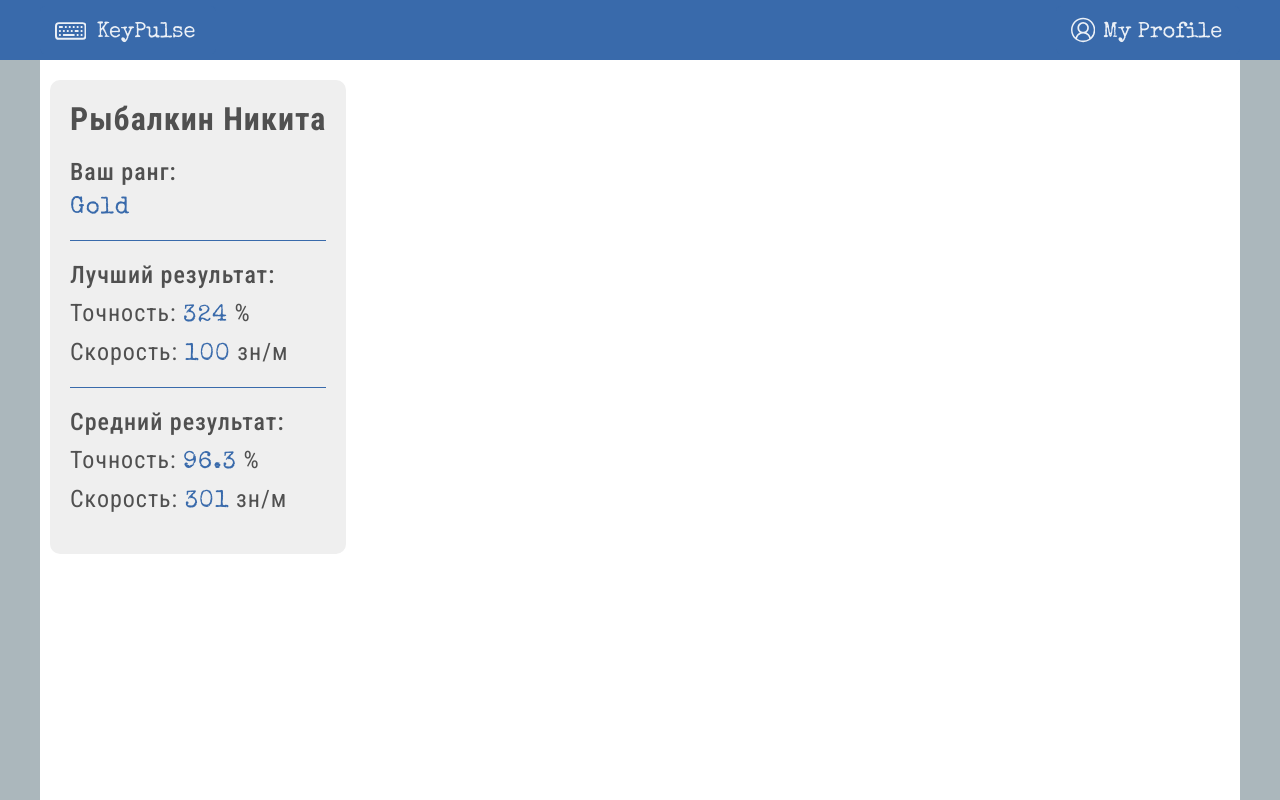
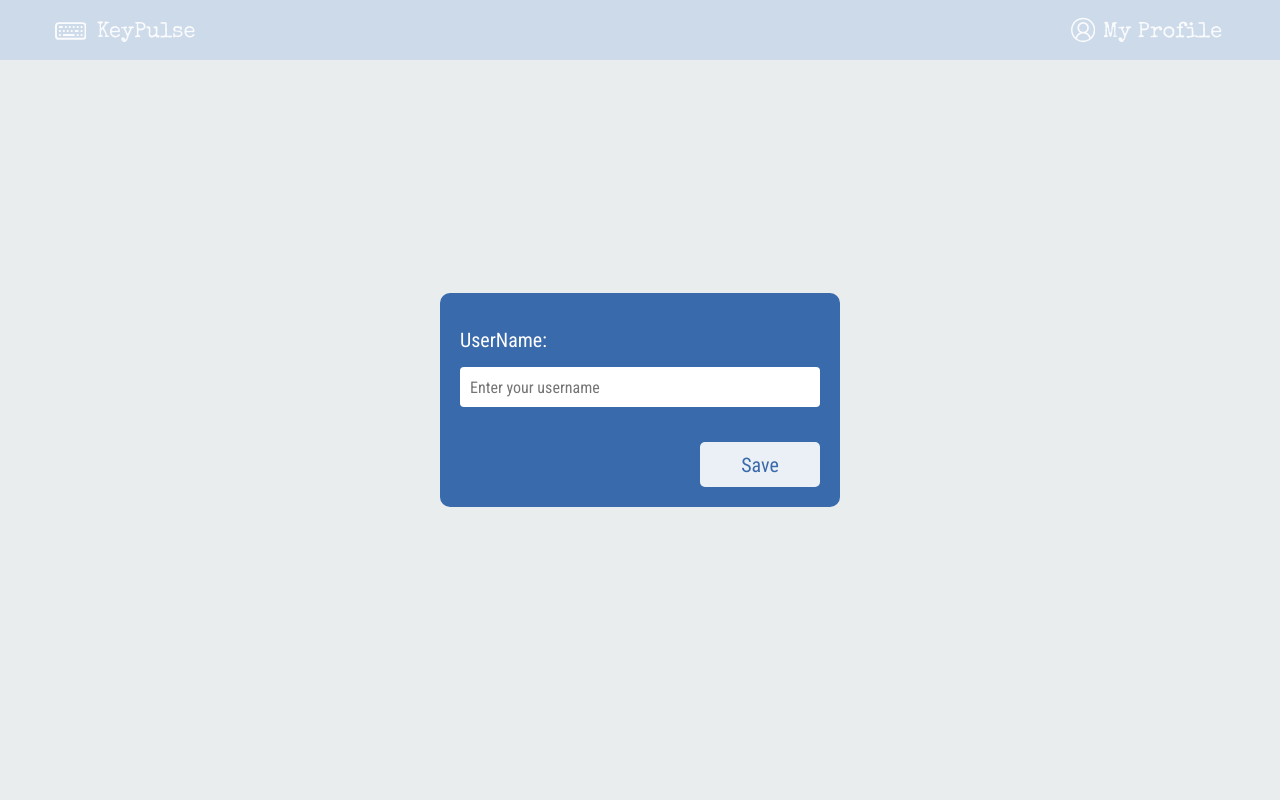
Before and after one commit to neekit95/keypulse, a React (Create React App) app: page /user in a window 1280 px wide. Built offline with nearby package versions, Linux system fonts and the light colour scheme.

Commit message:
local storage username + modals

```diff
--- a/src/components/app/app.tsx
+++ b/src/components/app/app.tsx
@@ -4,6 +4,7 @@ import style from './app.module.scss';
 import Header from "../header/header";
 
 const App: React.FC = () => {
+
 	return (
 		<div className={style.container}>
 			<Header/>
--- a/src/pages/user-page/user-page.module.scss
+++ b/src/pages/user-page/user-page.module.scss
@@ -63,3 +63,54 @@
     }
   }
 }
+
+.modal {
+  background-color: #396aab;
+  position: absolute;
+  top: 50%;
+  left: 50%;
+  right: auto;
+  bottom: auto;
+  margin-right: -50%;
+  transform: translate(-50%, -50%);
+  //padding: 50px;
+  border-radius: 10px;
+  outline: none;
+  display: flex;
+  justify-content: space-around;
+  font-size: 20px;
+  color: white;
+  z-index: 20;
+  //height: ;
+  //width: 100%;
+  height: fit-content;
+
+  .buttonSave {
+    align-self: flex-end;
+    //padding: 5px 10px;
+    width: 120px;
+    height: 45px;
+  }
+}
+
+
+.modal input {
+  width: 100%;
+  height: 40px;
+  padding: 5px 10px;
+  overflow: scroll;
+  border-radius: 4px;
+  font-size: 16px;
+}
+
+.divInput {
+  margin: 15px;
+  gap: 15px;
+  //background-color: red;
+  //height: 100%;
+  width: 100%;
+  display: flex;
+  justify-content: flex-start;
+  align-items: flex-start;
+  flex-direction: column;
+}
--- a/src/pages/user-page/user-page.tsx
+++ b/src/pages/user-page/user-page.tsx
@@ -1,42 +1,139 @@
 import React, {useState} from 'react';
 import style from './user-page.module.scss'
+import Modal from 'react-modal';
 
 const UserPage = () => {
-    const [name, setName] = useState('Рыбалкин Никита');
-    const [bestAccuracy, setBestAccuracy] = useState(100);
-    const [middleAccuracy, setMiddleAccuracy] = useState(96.3);
-    const [bestSpeed, setBestSpeed] = useState(324)
-    const [middleSpeed, setMiddleSpeed] = useState(301);
-    const [rang, setRang] = useState('Gold');
+	const [name, setName] = useState<string | null>(null);
+	const [isModalOpen, setIsModalOpen] = useState(true);
+	const [readyToClear, setReadyToClear] = useState(false);
+	const [isOpenClearModal, setIsOpenClearModal] = useState(false);
+
+	interface User {
+		userName: string | null;
+		userAccuracy: string | null;
+		userSpeed: string | null;
+		userRang: string | null;
+		userBestResult: {
+			userBestAccruracy: string | null;
+			userBestSpeed: string | null;
+		};
+		userMiddleResult: {
+			userMiddleAccruracy: string | null,
+			userMiddleSpeed: string | null,
+		}
+	}
+
+	let user: User = {
+		userName: localStorage.getItem('userName'),
+		userAccuracy: localStorage.getItem('userAccuracy'),
+		userSpeed: localStorage.getItem('userSpeed'),
+		userRang: localStorage.getItem('userRang'),
+		userBestResult: {
+			userBestAccruracy: localStorage.getItem('userBestAccuracy'),
+			userBestSpeed: localStorage.getItem('userBestSpeed')
+		},
+		userMiddleResult: {
+			userMiddleAccruracy: localStorage.getItem('userMiddleAccuracy'),
+			userMiddleSpeed: localStorage.getItem('userMiddleSpeed'),
+		}
+	}
+
+
+	const saveLocal = (element: string | null, defenition: string | null) => {
+		if (element !== null && defenition !== null) {
+			localStorage.setItem(element, defenition)
+		}
+	}
+
+	const inputChange = (e: React.ChangeEvent<HTMLInputElement>) => {
+		setName(e.target.value);
+	}
+
+	function handleSubmit() {
+		if (name) {
+			saveLocal('userName', name);
+			setIsModalOpen(false);
+		} else {
+			alert('Please enter a valid username')
+		}
+	}
+
+	function clearLocal() {
+		localStorage.clear();
+		setIsOpenClearModal(false);
+		setName('');
+		setIsModalOpen(true);
+
+	}
 
 	return (
 		<div className={style.container}>
-            <div className={style.wrapper}>
+			{user.userName === null ?
+				<Modal className={style.modal}
+					   isOpen={isModalOpen}>
+					<div className={style.divInput}>
+						<label htmlFor="username">
+							UserName:
+						</label>
+						<input
+							type="text"
+							placeholder='Enter your username'
+							name='username'
+							onChange={inputChange}
+							value={name || ''}
+							onKeyDown={(e) => e.key === 'Enter' && handleSubmit()}
+						/>
+
+					</div>
+					<button className={style.buttonSave} onClick={handleSubmit}>
+						Save
+					</button>
+				</Modal> :
+				(<div className={style.wrapper}>
+					<Modal isOpen={isOpenClearModal} className={style.modal}>
+						<h2>Подтвердить удаление</h2>
+						<button onClick={clearLocal}>Да</button>
+						<button onClick={() => setIsOpenClearModal(false)}>Нет</button>
+					</Modal>
 					<div className={style.profile}>
 						<h1>
-                        {name}
+							{user.userName}
 						</h1>
 						<h2>
-                        Ваш ранг: <span> {rang} </span>
+							Ваш ранг:
+							{
+								user.userRang ? (
+										<span>
+							{user.userRang}
+							</span>
+									) :
+									<p>
+										Пройдите тест
+									</p>
+							}
+
 						</h2>
 						<h2>
 							Лучший результат:
-                        <p>Точность: <span>{bestSpeed}</span> %</p>
-                        <p>Скорость: <span>{bestAccuracy}</span> зн/м</p>
+							<p>Точность: <span>{user.userBestResult.userBestSpeed}</span> %</p>
+							<p>Скорость: <span>{user.userBestResult.userBestSpeed}</span> зн/м</p>
 						</h2>
 						<h2 className={style.h2NotBottom}>
 							Средний результат:
-                        <p>Точность: <span>{middleAccuracy}</span> %</p>
-                        <p>Скорость: <span>{middleSpeed}</span> зн/м</p>
+							<p>Точность: <span>{user.userMiddleResult.userMiddleSpeed}</span> %</p>
+							<p>Скорость: <span>{user.userMiddleResult.userMiddleSpeed}</span> зн/м</p>
 						</h2>
 					</div>
 
 					<div className={style.lastResults}>
 
 					</div>
+					<button onClick={() => setIsOpenClearModal(true)}>
+						Удалить данные
+					</button>
+				</div>)
+			}
 
-
-            </div>
 		</div>
 	);
 };
```
Lines whose indentation alone changed are shown as unchanged.
